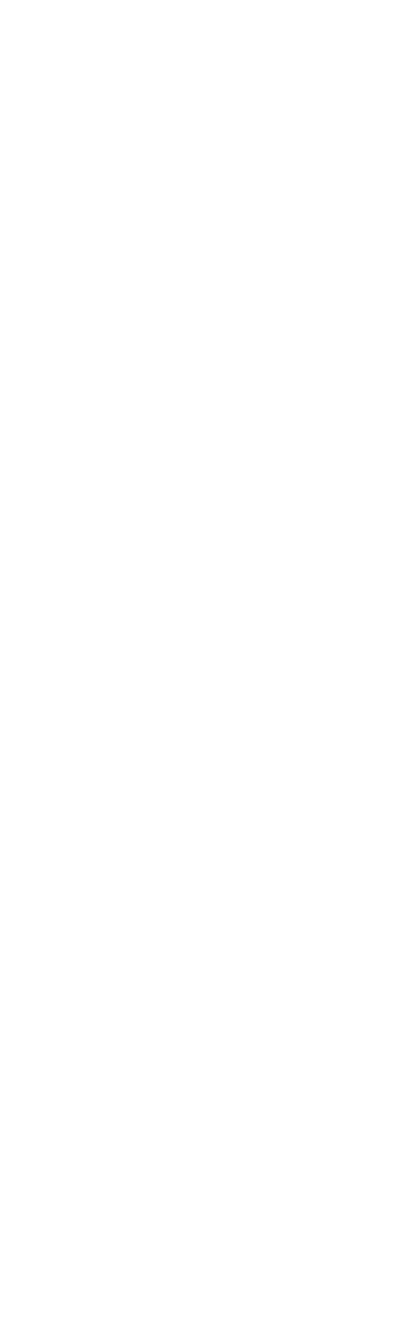
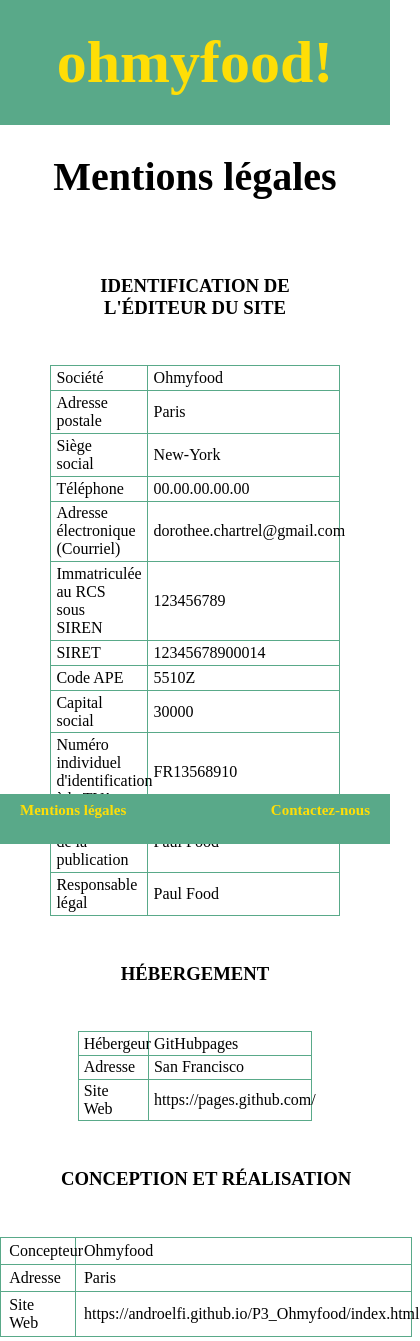
Before and after one commit to DorotheeLagetChappert/P3_Ohmyfood, a plain HTML site: page Pages/ML/mentionslegales.html in a window 390 px wide. Shown: the top 1341 px of the page, 420 px wide, since content can reach past the window. Before the commit the page ends 844 px from the top, so only its background shows below. Drawn offline with Linux system fonts and the light colour scheme.

Commit message:
1ere mise en forme de mentions légales

```diff
--- a/Pages/ML/mentionslegales.html
+++ b/Pages/ML/mentionslegales.html
@@ -0,0 +1,121 @@
+<!DOCTYPE html>
+<html lang="fr">
+    <head>
+        <meta charset="utf-8"/>
+        <meta name="viewport" content="width=device-width">
+        <title>La note enchantée</title>
+        <link rel="stylesheet" href="mentionslegales.css">
+        <script src="https://kit.fontawesome.com/3f5681d935.js" crossorigin="anonymous"></script>
+    </head>
+    <body>
+        <header>
+            <a href="https://androelfi.github.io/P3_Ohmyfood/index.html"><h1>ohmyfood!</h1></a>
+        </header>
+        <h2>Mentions légales</h2>
+        <main>
+            <section>
+                <article>
+                        <table>
+                            <caption><h3>IDENTIFICATION DE L'ÉDITEUR DU SITE</h3></caption>
+                            <tr>
+                                <td>Société</td>
+                                <td>Ohmyfood</td>
+                            </tr>
+                            <tr>
+                                <td>Adresse postale</td>
+                                <td>Paris</td>
+                            </tr>
+                            <tr>
+                                <td>Siège social</td>
+                                <td>New-York</td>
+                            </tr>
+                            <tr>
+                                <td>Téléphone</td>
+                                <td>00.00.00.00.00</td>
+                            </tr>
+                            <tr>
+                                <td>Adresse électronique (Courriel)</td>
+                                <td>dorothee.chartrel@gmail.com</td>
+                            </tr>
+                            <tr>
+                                <td>Immatriculée au RCS sous SIREN</td>
+                                <td>123456789</td>
+                            </tr>
+                            <tr>
+                                <td>SIRET</td>
+                                <td>12345678900014</td>
+                            </tr>
+                            <tr>
+                                <td>Code APE</td>
+                                <td>5510Z</td>
+                            </tr>
+                            <tr>
+                                <td>Capital social</td>
+                                <td>30000</td>
+                            </tr>
+                            <tr>
+                                <td>Numéro individuel d'identification à la TVA</td>
+                                <td>FR13568910</td>
+                            </tr>
+                            <tr>
+                                <td>Directeur de la publication</td>
+                                <td>Paul Food</td>
+                            </tr>
+                            <tr>
+                                <td>Responsable légal</td>
+                                <td>Paul Food</td>
+                            </tr>
+                        </table>
+                </article>
+                <article>
+                    <table>
+                        <caption><h3>HÉBERGEMENT</h3></caption>
+                        <tr>
+                            <td>Hébergeur</td>
+                            <td>GitHubpages</td>
+                        </tr>
+                        <tr>
+                            <td>Adresse</td>
+                            <td>San Francisco</td>
+                        </tr>
+                        <tr>
+                            <td>Site Web</td>
+                            <td>https://pages.github.com/</td>
+                        </tr>
+                    </table>
+                </article>
+                <article>
+                    <table>
+                        <caption><h3>CONCEPTION ET RÉALISATION</h3></caption>
+                        <tr>
+                            <td>Concepteur</td>
+                            <td>Ohmyfood</td>
+                        </tr>
+                        <tr>
+                            <td>Adresse</td>
+                            <td>Paris</td>
+                        </tr>
+                        <tr>
+                            <td>Site Web</td>
+                            <td>https://androelfi.github.io/P3_Ohmyfood/index.html</td>
+                        </tr>
+                    </table>
+                </article>
+                <article class="blocText">
+                    <h3>DROITS D'AUTEUR - COPYRIGHT</h3>
+                    <p>L'ensemble de ce site relève de la législation française et internationale sur le droit d'auteur et la propriété intellectuelle.<br>Les photographies, textes, slogans, dessins, images, séquences animées sonores ou non ainsi que toutes œuvres intégrées dans le site sont la propriété de la société Ohmyfood.
+Les logos, icônes et puces graphiques représentés sur le site sont protégés au titre des droits d'auteur et des articles L.511.1 et suivants du Code de la propriété intellectuelle relatifs à la protection des modèles déposés.<br>Tous les droits de reproduction sont réservés et strictement limités, y compris pour les documents téléchargeables et les représentations iconographiques et photographiques.
+Toute utilisation non autorisée de tout ou partie de ces droits par des tiers est susceptible de donner lieu à des poursuites judiciaires.</p>
+                </article>
+                <article class="blocText">
+                    <h3>DONNÉES PERSONNELLES</h3>
+                    <p>De manière générale, vous n’êtes pas tenu de nous communiquer vos données personnelles lorsque vous visitez notre site Internet.<br>Cependant, ce principe comporte certaines exceptions. En effet, pour certains services proposés par notre site, vous pouvez être amenés à nous communiquer certaines données telles que : votre nom, votre adresse électronique, et votre numéro de téléphone. Tel est le cas lorsque vous remplissez le formulaire qui vous est proposé en ligne, dans la rubrique « contact ». Dans ce cas, vous pouvez refuser de fournir vos données personnelles, mais vous ne pourrez pas utiliser les services du site, notamment celui de réservation, de solliciter des renseignements sur notre restaurant, ou de recevoir les lettres d’information.<br>Enfin, nous pouvons collecter de manière automatique certaines informations vous concernant lors d’une simple navigation sur notre site Internet, notamment : des informations concernant l’utilisation de notre site, comme les zones que vous visitez et les services auxquels vous accédez, votre adresse IP, le type de votre navigateur, vos temps d’accès. De telles informations sont utilisées exclusivement à des fins de statistiques internes, de manière à améliorer la qualité des services qui vous sont proposés. Les bases de données sont protégées par les dispositions de la loi du 1er juillet 1998 transposant la directive 96/9 du 11 mars 1996 relative à la protection juridique des bases de données.</p>
+                </article>
+            </section>
+        </main>
+        <footer class="bar_footer">
+            <a class="legal" href="mentionslegales.html">Mentions légales</a>
+            <a class="contact" href="mailto:dorothee.chartrel@gmail.com">Contactez-nous</a>
+        </footer>
+    </body>
+</html>
--- a/Pages/ML/mentionslegales.scss
+++ b/Pages/ML/mentionslegales.scss
@@ -0,0 +1,136 @@
+/*Raccourcis variables*/
+$primaryColor :#59A989;
+$primaryColorText :#FFDE06;
+$surtitleColor :white;
+$ColorText : black;
+/*Général*/
+body
+{
+    margin: 0px;
+}
+/*Header*/
+h1
+{
+    font-size: 83px;
+    text-align: center;
+    background-color:$primaryColor;
+    color: $primaryColorText;
+    padding: 28px 0px;
+    margin: 0px;
+}
+h2
+{
+    font-size: 40px;
+    text-align: center;
+    color: $ColorText;
+    padding: 28px 0px;
+    margin: 0px;
+}
+table
+{
+    border-collapse: collapse;
+    margin: auto;
+    table-layout: fixed;
+    max-width: 38%;
+    min-width: 60%;
+    caption
+    {
+        padding: 28px 0px;
+        margin: 0px;
+    }
+    tr
+    {
+        td
+        {
+            border: 1px solid $primaryColor;
+            width: 50%;
+            padding: 1% 5% 1% 2%;
+        }
+    }
+}
+.blocText
+{
+    margin: 3% 20%;
+    text-align: justify;
+    max-width: 60%;
+    min-width: 11%;
+    h3
+    {
+        text-align: center;
+        font-size: 20px;
+        color: $ColorText;
+    }
+    p
+    {
+        text-align: left;
+        font-size: 16px;
+        color: $ColorText;
+    }
+}
+/*pied de page*/
+footer
+{
+    background-color: $primaryColor;
+    height: 50px;
+    color: $primaryColorText;
+    display: flex;
+    justify-content: space-between;
+    font-size: 30px;
+    font-weight: bold;
+}
+.legal
+{
+    margin: 8px 20px;
+}
+.contact
+{
+    margin: 8px 20px;
+}
+a
+{
+    text-decoration: none;
+    color: inherit;
+
+    &:visited
+    {
+        color: inherit;
+    }
+}
+.bar_footer
+{
+    position: fixed;
+    bottom: 0px;
+    width: 100%;
+}
+/*Responsive tablette 1024px*/
+@media screen and (max-width:1024px)
+{
+h1
+{
+        font-size: 75px;
+}
+.legal
+{
+    font-size: 25px;
+}
+.contact
+{
+    font-size: 25px;
+}
+}
+/*Responsive mobile 650px*/
+@media screen and (max-width:625px)
+{
+h1
+{
+    font-size: 60px;
+}
+.legal
+{
+    font-size: 15px;
+}
+.contact
+{
+    font-size: 15px;
+}
+}
```
Also changed, not shown: Pages/menu1/lanoteenchantee.html (+2 -2 lines), Pages/menu2/lechicalafrancaise.html (+2 -2 lines), Pages/menu3/ledelicedespapilles.html (+2 -2 lines), Pages/menu4/lapalettedugout.html (+2 -2 lines), Pages/ML/mentionslegales.css, 1 other file.
